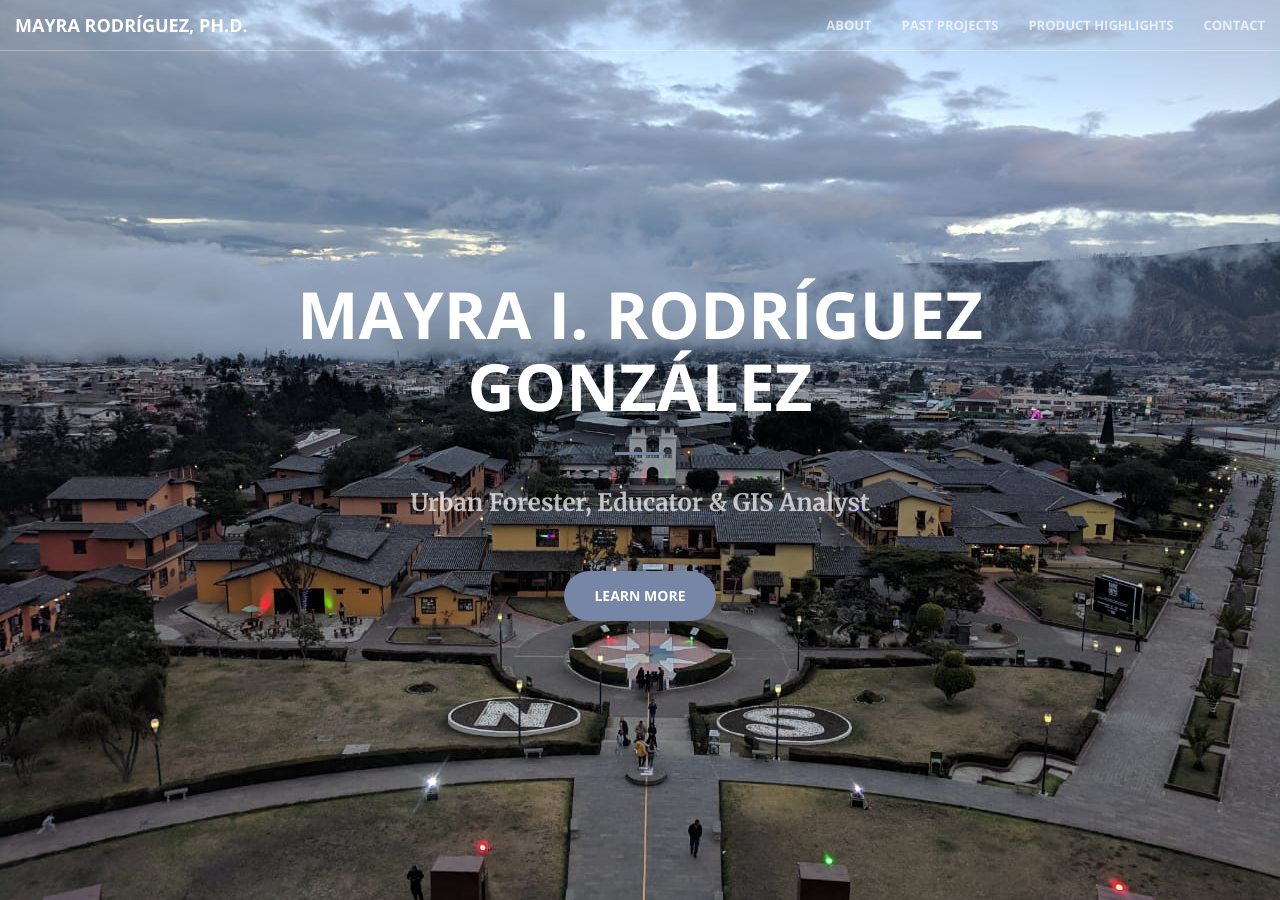
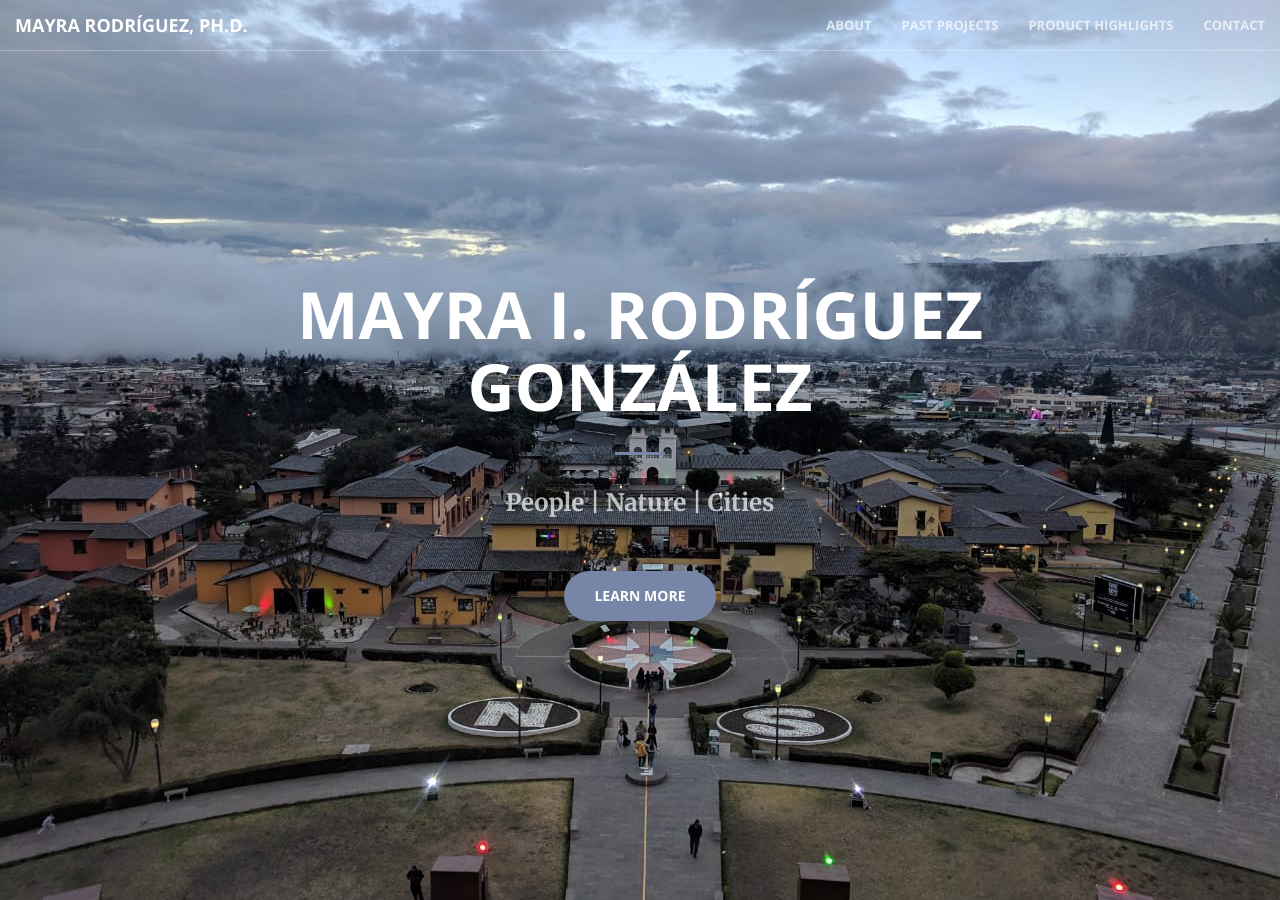
Before and after one commit to RodriguezMayraI/RodriguezMayraI.github.io, a Jekyll site: the page built from index.html, in a window 1280 px wide and 900 px high. Built offline with Jekyll 4.4.1, drawn with Linux system fonts in a browser that asks for light colours.

Commit message:
Update header.html

```diff
--- a/_includes/header.html
+++ b/_includes/header.html
@@ -6,7 +6,7 @@
       <hr>
 
       <p class="header-tagline"><b><font size="+2">
-        Urban Forester, Educator & GIS Analyst
+        People | Nature | Cities
       </font></b></p>
 
       <a href="#about" class="btn btn-primary btn-xl page-scroll">
```
